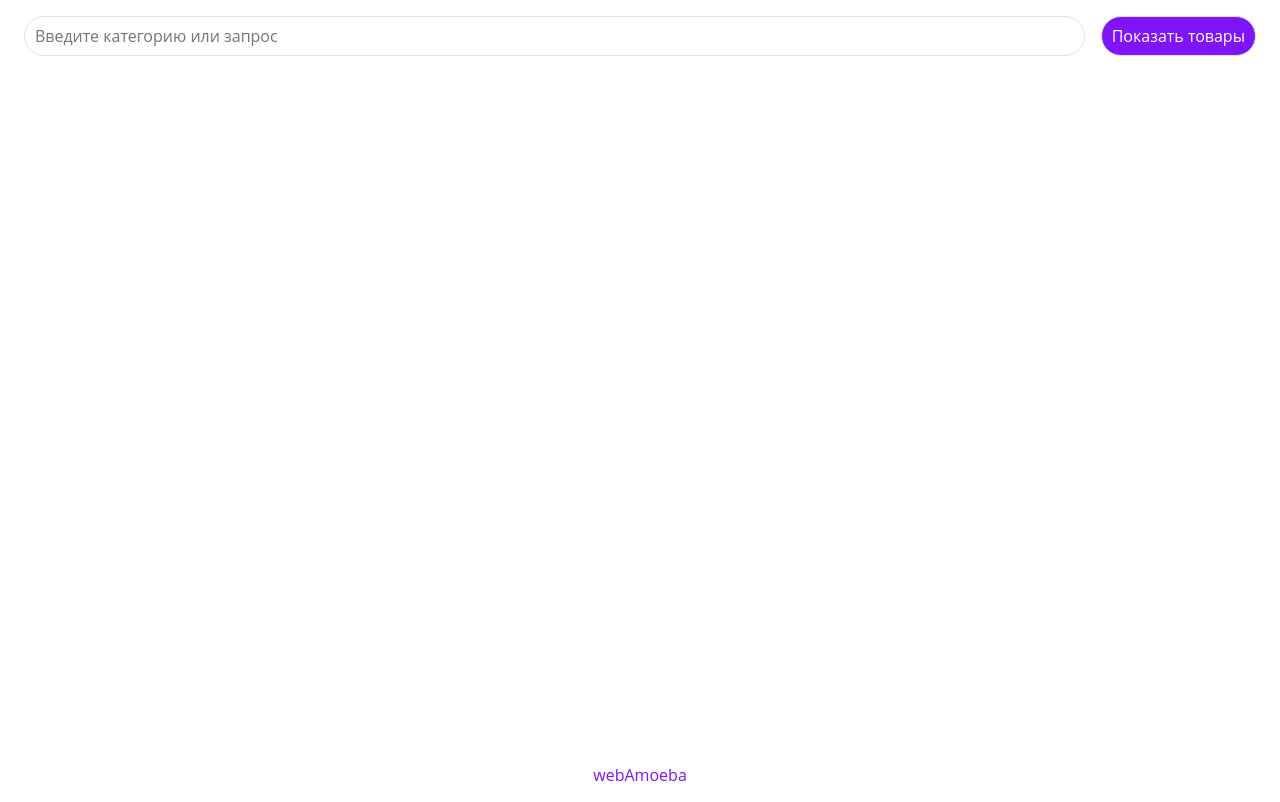
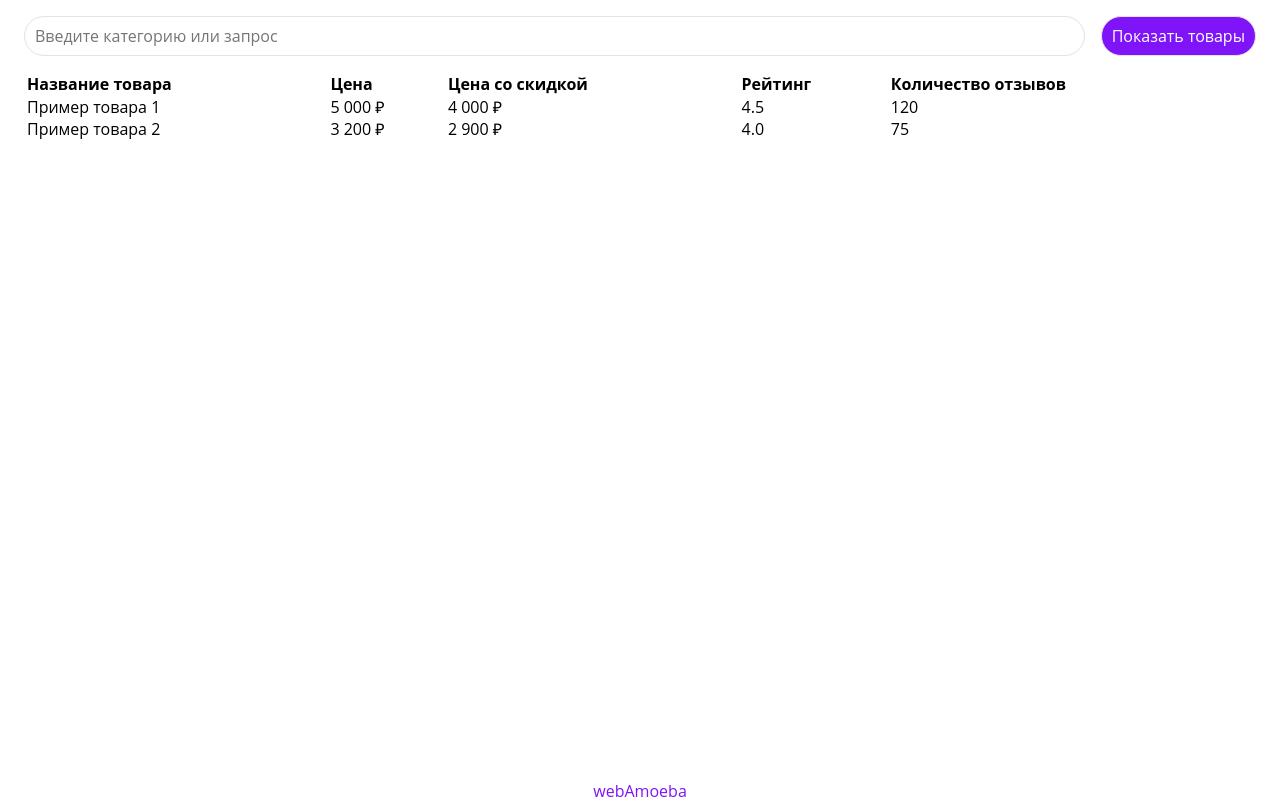
Before and after one commit to webAmoeba/wildberries-parser, a Django app: page / in a window 1280 px wide. Before the commit the page ends 781 px from the top, so only its background shows below. Run offline with Django 5.2, Linux system fonts and the light colour scheme.

Commit message:
feat: add html table

```diff
--- a/w_parser/static/css/dev/blocks/section.css
+++ b/w_parser/static/css/dev/blocks/section.css
@@ -1,3 +1,7 @@
 .section {
-    padding: 1rem 0;
+    padding: 1rem 0 0;
+
+    &.section--full-padding {
+        padding-bottom: 1rem 0;
+    }
 }
--- /dev/null
+++ b/w_parser/static/css/dev/blocks/table.css
@@ -0,0 +1,11 @@
+.table {
+    overflow-x: auto;
+
+    table {
+        width: 100%;
+
+        th {
+            text-align: left;
+        }
+    }
+}
--- a/w_parser/static/css/dev/main.css
+++ b/w_parser/static/css/dev/main.css
@@ -14,3 +14,4 @@
 @import "blocks/form.css";
 @import "blocks/input.css";
 @import "blocks/button.css";
+@import "blocks/table.css";
--- a/w_parser/templates/index.html
+++ b/w_parser/templates/index.html
@@ -11,4 +11,38 @@
             </form>
         </div>
     </section>
+
+    <section class="section">
+        <div class="container">
+            <div class="table">
+                <table class="table">
+                    <thead>
+                        <tr>
+                            <th>Название товара</th>
+                            <th>Цена</th>
+                            <th>Цена со скидкой</th>
+                            <th>Рейтинг</th>
+                            <th>Количество отзывов</th>
+                        </tr>
+                    </thead>
+                    <tbody>
+                        <tr>
+                            <td>Пример товара 1</td>
+                            <td>5 000 ₽</td>
+                            <td>4 000 ₽</td>
+                            <td>4.5</td>
+                            <td>120</td>
+                        </tr>
+                        <tr>
+                            <td>Пример товара 2</td>
+                            <td>3 200 ₽</td>
+                            <td>2 900 ₽</td>
+                            <td>4.0</td>
+                            <td>75</td>
+                        </tr>
+                    </tbody>
+                </table>
+            </div>
+        </div>
+    </section>
 {% endblock %}
```
